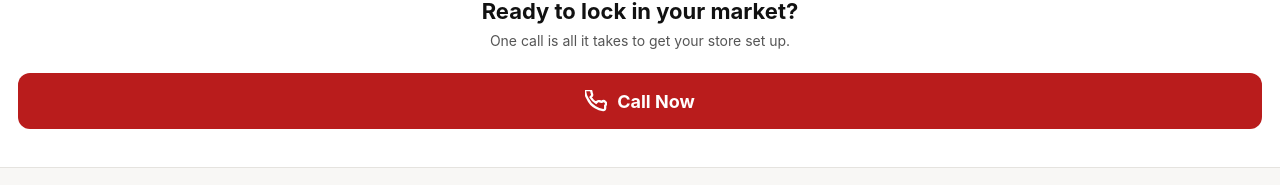
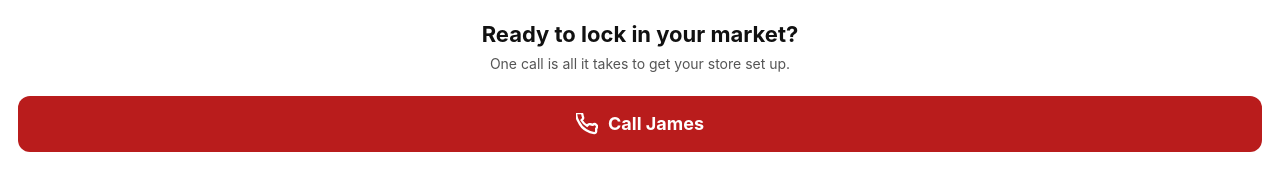
Before and after one commit to freebigsexyy/dashcams-calculator, a plain HTML site: page gm.html in a window 1280 px wide. Shown: the part 1573-1758 px from the top of the page. Drawn offline with Linux system fonts and the light colour scheme.

Commit message:
Add files via upload

```diff
--- a/gm.html
+++ b/gm.html
@@ -121,7 +121,7 @@ input[type="range"]::-webkit-slider-thumb{-webkit-appearance:none;width:24px;hei
 <div class="hero">
   <div class="eyebrow" id="hero-eyebrow">Dealer Program Overview</div>
   <div class="hero-hl" id="hero-hl">The dashcam your customers are already asking <span class="red">your competitor</span> to install.</div>
-  <div class="hero-sub">Dashcams.com installs Sony&#174; 4K dashcams professionally through authorized dealerships. Dealers set their own retail price, keep the margin, and pay nothing until they order a kit.</div>
+  <div class="hero-sub">DASHCAMS.COM&#8482; delivers Video When It Counts&#174; &#8212; a state-of-the-art Ultra HD 4K DVR camera system featuring image sensing by SONY&#174;. Dealers set their own retail price, keep the margin, and give customers something they are already asking for.</div>
 </div>
 
 <!-- PROFIT HERO -->
@@ -235,7 +235,7 @@ input[type="range"]::-webkit-slider-thumb{-webkit-appearance:none;width:24px;hei
 <div class="cta-sec">
   <div class="cta-hl" id="cta-hl">Ready to lock in your market?</div>
   <div class="cta-sub" id="cta-sub">One call is all it takes to get your store set up.</div>
-  <a class="call-btn" id="call-btn" href="tel:+10000000000">
+  <a class="call-btn" id="call-btn" href="tel:+14253458785">
     <svg width="22" height="22" viewBox="0 0 24 24" fill="none" stroke="currentColor" stroke-width="2.5"><path d="M22 16.92v3a2 2 0 01-2.18 2 19.79 19.79 0 01-8.63-3.07A19.5 19.5 0 013.07 9.82 19.79 19.79 0 01.01 1.18 2 2 0 012 .01h3a2 2 0 012 1.72c.127.96.361 1.903.7 2.81a2 2 0 01-.45 2.11L6.09 7.91a16 16 0 006 6l1.27-1.27a2 2 0 012.11-.45c.907.339 1.85.573 2.81.7A2 2 0 0122 16.92z"/></svg>
     Call Now
   </a>
@@ -277,7 +277,7 @@ if(P.gm && P.dealer){
 }
 
 // Eyebrow with dealer
-if(P.dealer) document.getElementById('hero-eyebrow').textContent = P.dealer+' &#8212; Dealer Program Overview';
+if(P.dealer) document.getElementById('hero-eyebrow').innerHTML = P.dealer+' &mdash; Dealer Program Overview';
 
 // Install proof
 if(P.customer && P.vehicle){
@@ -295,13 +295,18 @@ if(P.customer && P.vehicle){
 }
 
 // CTA — tap to call
-if(P.phone){
-  var clean = P.phone.replace(/[^0-9+]/g,'');
+var FALLBACK_PHONE = '+14253458785';
+var FALLBACK_NAME = 'James Harper';
+if(P.phone || true){
+  var raw = P.phone || '';
+  var clean = raw.replace(/[^0-9+]/g,'');
   if(clean && !clean.startsWith('+')) clean = '+1'+clean;
+  if(!clean) clean = FALLBACK_PHONE;
   var btn = document.getElementById('call-btn');
   btn.href = 'tel:'+clean;
   var first = P.nsd ? P.nsd.split(' ')[0] : null;
-  btn.innerHTML = '<svg width="22" height="22" viewBox="0 0 24 24" fill="none" stroke="currentColor" stroke-width="2.5"><path d="M22 16.92v3a2 2 0 01-2.18 2 19.79 19.79 0 01-8.63-3.07A19.5 19.5 0 013.07 9.82 19.79 19.79 0 01.01 1.18 2 2 0 012 .01h3a2 2 0 012 1.72c.127.96.361 1.903.7 2.81a2 2 0 01-.45 2.11L6.09 7.91a16 16 0 006 6l1.27-1.27a2 2 0 012.11-.45c.907.339 1.85.573 2.81.7A2 2 0 0122 16.92z"/></svg> Call '+(first||'Now');
+  var dispFirst = P.nsd ? P.nsd.split(' ')[0] : FALLBACK_NAME.split(' ')[0];
+  btn.innerHTML = '<svg width="22" height="22" viewBox="0 0 24 24" fill="none" stroke="currentColor" stroke-width="2.5"><path d="M22 16.92v3a2 2 0 01-2.18 2 19.79 19.79 0 01-8.63-3.07A19.5 19.5 0 013.07 9.82 19.79 19.79 0 01.01 1.18 2 2 0 012 .01h3a2 2 0 012 1.72c.127.96.361 1.903.7 2.81a2 2 0 01-.45 2.11L6.09 7.91a16 16 0 006 6l1.27-1.27a2 2 0 012.11-.45c.907.339 1.85.573 2.81.7A2 2 0 0122 16.92z"/></svg> Call '+dispFirst;
 }
 if(P.nsd||P.phone){
   var cc = [];
```
